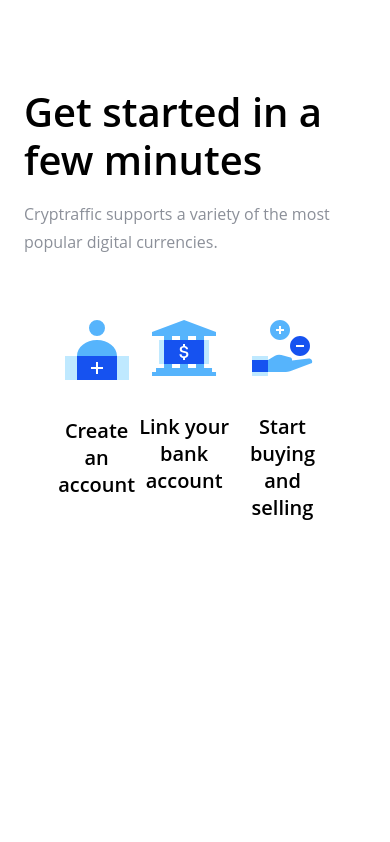
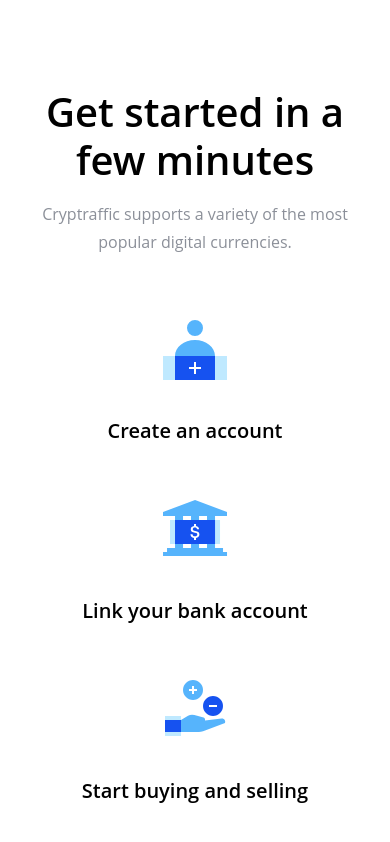
Before and after one commit to ikembakwem/stackpay, a Next.js app: page /Sections/GetStarted in a window 390 px wide. Shown: the top 842 px of the page. Built offline with nearby package versions, Linux system fonts and the light colour scheme.

Commit message:
Getting started section fully responsive

```diff
--- a/pages/Sections/GetStarted/Step/Step.module.css
+++ b/pages/Sections/GetStarted/Step/Step.module.css
@@ -2,7 +2,7 @@
   text-align: center;
 }
 .icon_wrapper {
-  max-height: 65px;
+  min-height: 65px;
 }
 
 .step_title {
--- a/pages/Sections/GetStarted/index.module.css
+++ b/pages/Sections/GetStarted/index.module.css
@@ -13,3 +13,13 @@
   margin-top: var(--spacing-8);
   display: flex;
 }
+
+@media (max-width: 560px) {
+  .steps {
+    flex-direction: column;
+  }
+
+  .wrapper {
+    text-align: center;
+  }
+}
```
